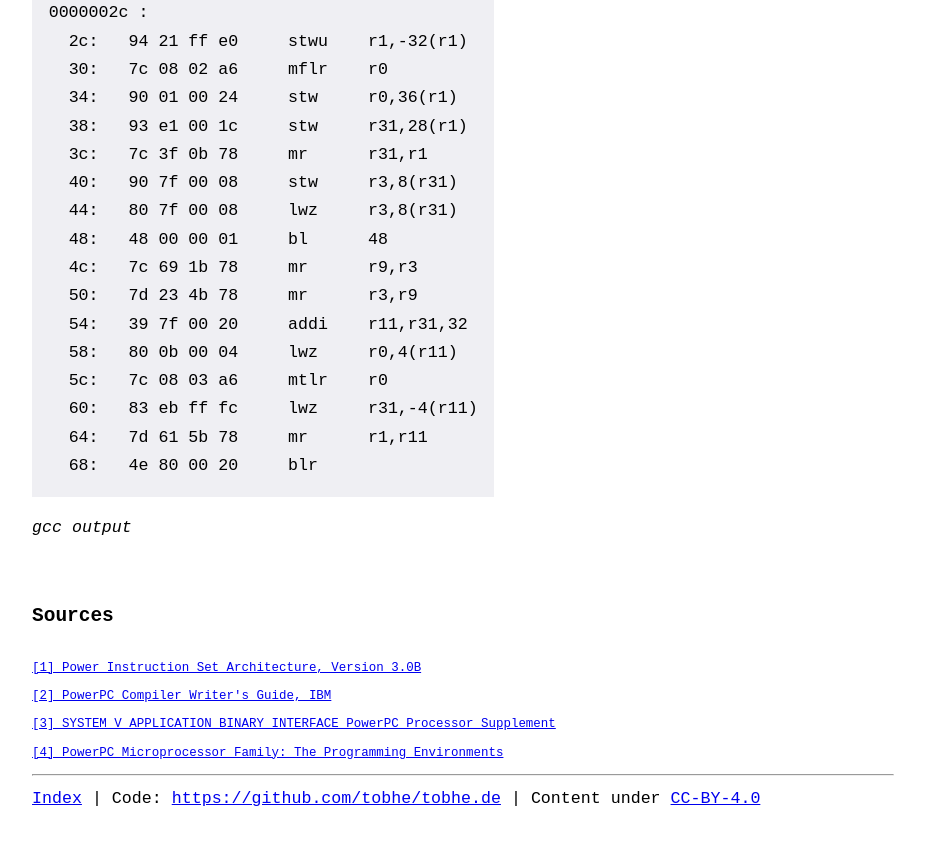
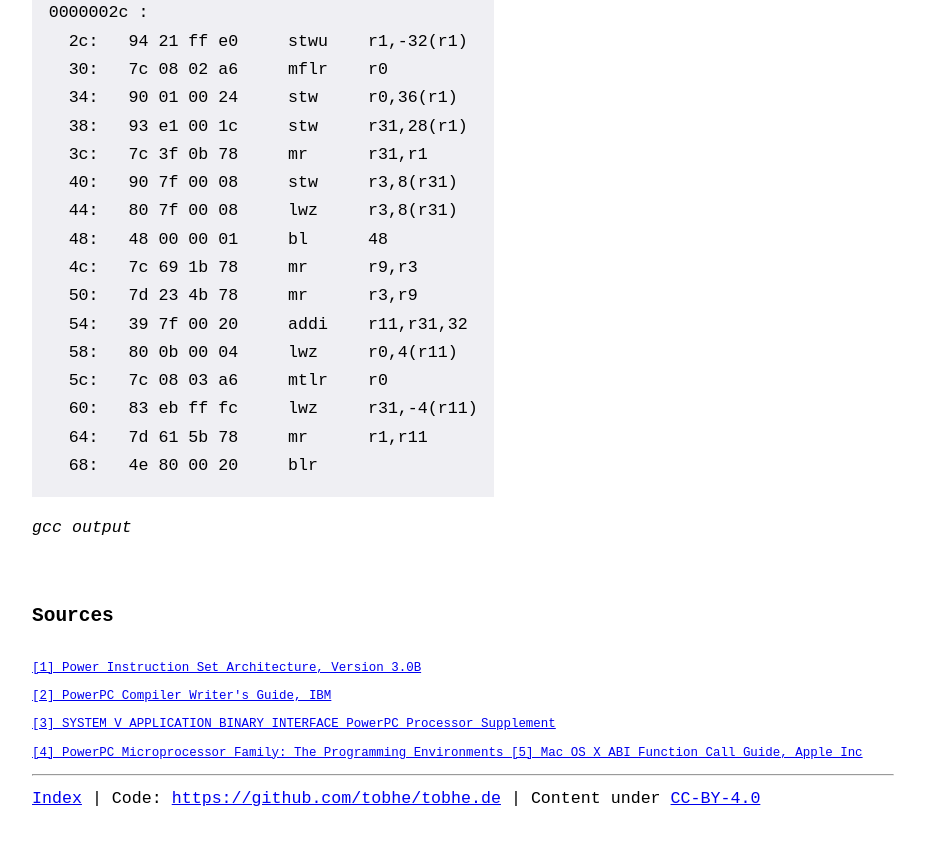
Before and after one commit to tobhe/tobhe.de, a plain HTML site: page stuff/powerpc.html in a window 1280 px wide. Shown: the part 3627-4472 px from the top of the page, without its empty margins (177-1102 px from the left). Drawn offline with Linux system fonts and the light colour scheme.

Commit message:
Add apple mac osx abi guide

```diff
--- a/stuff/powerpc.html
+++ b/stuff/powerpc.html
@@ -182,6 +182,9 @@ function w $parent(w %a) {
 <a id=footnote href=https://www.nxp.com/docs/en/user-guide/MPCFPE_AD_R1.pdf>
 [4] PowerPC Microprocessor Family: The Programming Environments
 </a>
+<a id=footnote href=http://personal.denison.edu/~bressoud/cs281-s07/MacOSXLowLevelABI.pdf>
+[5] Mac OS X ABI Function Call Guide, Apple Inc
+</a>
 
 <footer>
 <hr>
```
